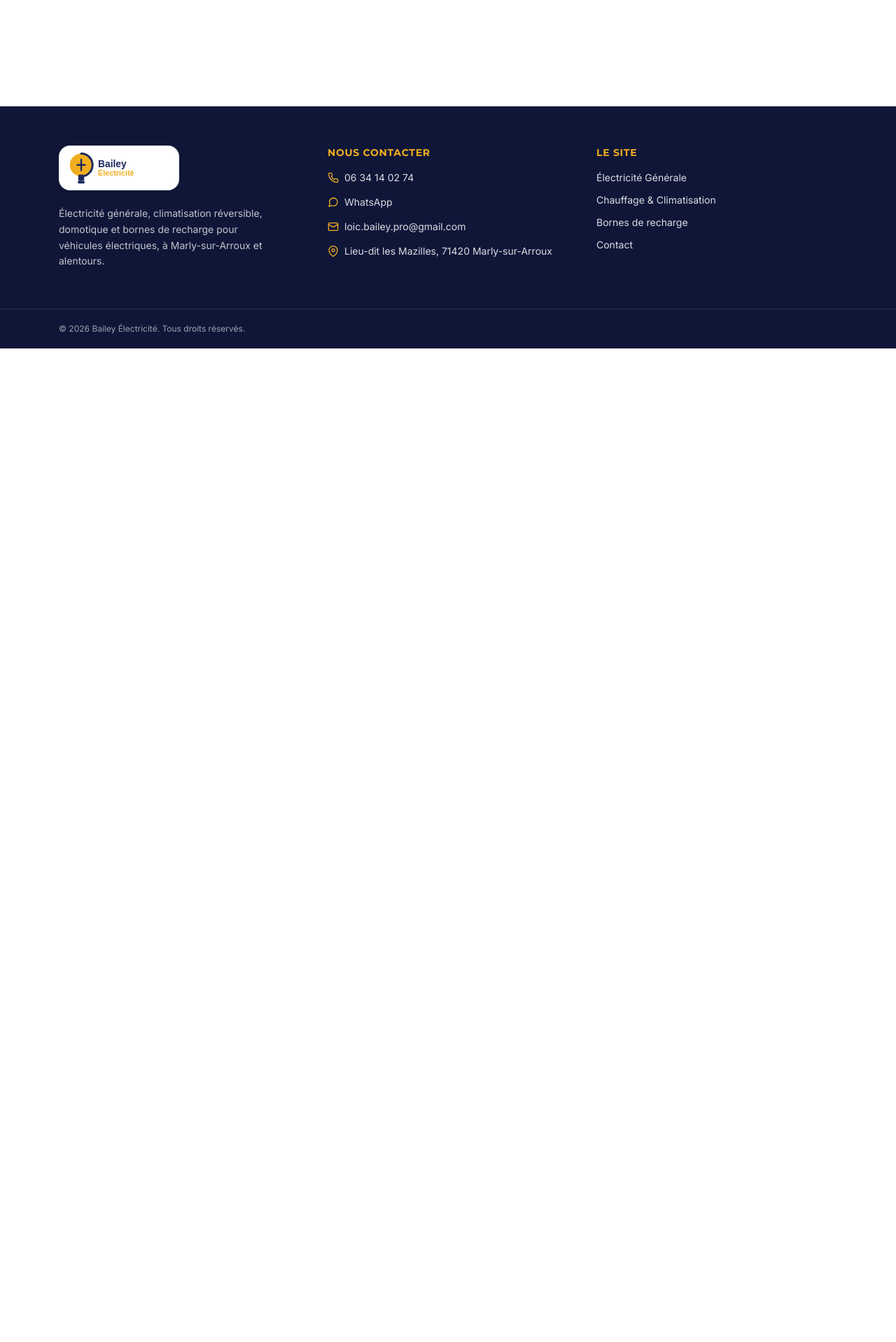
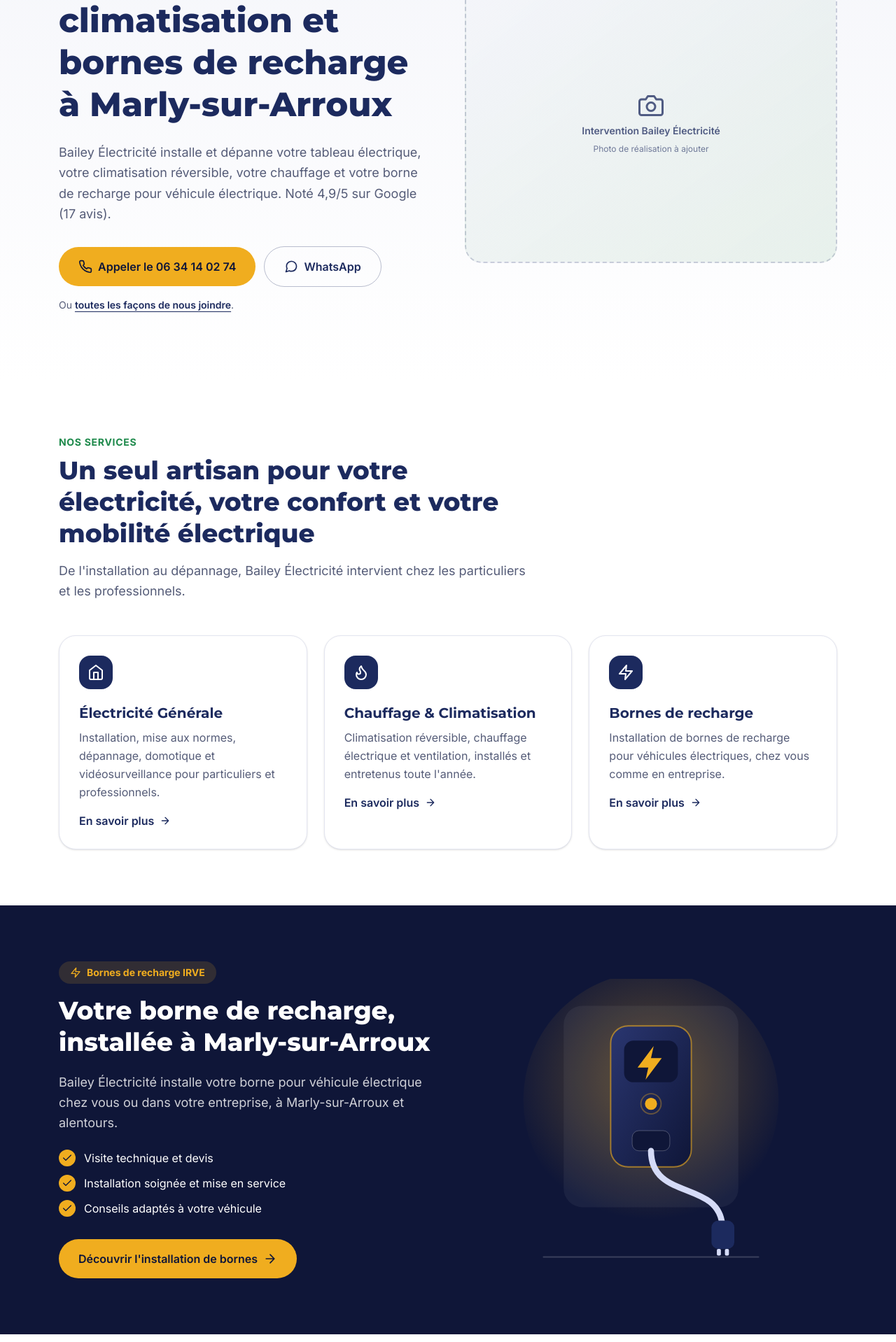
Before and after one commit to Gooxuu/bailey-electricite, a Next.js app: page / in a window 1280 px wide. Shown: the part 302-2220 px from the top of the page at 70% size. Before the commit the page ends 800 px from the top, so only its background shows below. Built offline with nearby package versions, Linux system fonts and the light colour scheme; no server answers.

Commit message:
Build the homepage

```diff
--- a/src/app/page.tsx
+++ b/src/app/page.tsx
@@ -1,3 +1,168 @@
-export default function Home() {
-  return <p>Bailey Électricité — en construction.</p>;
+import Link from "next/link";
+import ContactButtons from "@/components/ContactButtons";
+import CertBadges from "@/components/CertBadges";
+import Icon, { type IconName } from "@/components/Icons";
+import IrveIllustration from "@/components/IrveIllustration";
+import PhotoSlot from "@/components/PhotoSlot";
+import { Container, CtaBand, SectionHeading } from "@/components/Section";
+import Testimonial from "@/components/Testimonial";
+import { CERTIFICATIONS, SERVICE_AREA } from "@/lib/infos";
+import { PHOTOS } from "@/lib/photos";
+
+const SERVICES: { icon: IconName; title: string; text: string; href: string }[] = [
+  {
+    icon: "home",
+    title: "Électricité Générale",
+    text: "Installation, mise aux normes, dépannage, domotique et vidéosurveillance pour particuliers et professionnels.",
+    href: "/electricite-generale/",
+  },
+  {
+    icon: "flame",
+    title: "Chauffage & Climatisation",
+    text: "Climatisation réversible, chauffage électrique et ventilation, installés et entretenus toute l'année.",
+    href: "/chauffage-climatisation-ventilation/",
+  },
+  {
+    icon: "bolt",
+    title: "Bornes de recharge",
+    text: "Installation de bornes de recharge pour véhicules électriques, chez vous comme en entreprise.",
+    href: "/bornes-de-recharge-irve/",
+  },
+];
+
+const IRVE_POINTS = ["Visite technique et devis", "Installation soignée et mise en service", "Conseils adaptés à votre véhicule"];
+
+const REALISATIONS = [PHOTOS.tableauElectrique, PHOTOS.climatisation, PHOTOS.borneIrve];
+
+export default function Accueil() {
+  return (
+    <>
+      {/* Héros */}
+      <section className="bg-gradient-to-b from-mist to-white">
+        <Container className="grid items-center gap-12 py-16 lg:grid-cols-2 lg:py-24">
+          <div>
+            <p className="text-sm font-bold uppercase tracking-wider text-green">{SERVICE_AREA}</p>
+            <h1 className="mt-3 font-display text-4xl font-extrabold leading-tight text-navy sm:text-5xl">
+              Électricité générale, climatisation et bornes de recharge à Marly-sur-Arroux
+            </h1>
+            <p className="mt-6 max-w-xl text-lg leading-relaxed text-muted">
+              Bailey Électricité installe et dépanne votre tableau électrique, votre climatisation réversible, votre
+              chauffage et votre borne de recharge pour véhicule électrique. Noté 4,9/5 sur Google (17 avis).
+            </p>
+            <ContactButtons size="lg" className="mt-8" />
+            <p className="mt-4 text-sm text-muted">
+              Ou{" "}
+              <Link href="/contact/" className="font-semibold text-navy underline underline-offset-4">
+                toutes les façons de nous joindre
+              </Link>
+              .
+            </p>
+          </div>
+          <PhotoSlot photo={PHOTOS.hero} ratio="4/3" priority />
+        </Container>
+      </section>
+
+      {/* Certifications (masqué tant que CERTIFICATIONS est vide) */}
+      {CERTIFICATIONS.length > 0 && (
+        <section className="pb-4">
+          <Container>
+            <CertBadges />
+          </Container>
+        </section>
+      )}
+
+      {/* Services */}
+      <section className="py-20">
+        <Container>
+          <SectionHeading
+            eyebrow="Nos services"
+            title="Un seul artisan pour votre électricité, votre confort et votre mobilité électrique"
+            intro="De l'installation au dépannage, Bailey Électricité intervient chez les particuliers et les professionnels."
+          />
+          <ul className="mt-12 grid gap-6 md:grid-cols-3">
+            {SERVICES.map((service) => (
+              <li key={service.title} className="rounded-3xl border border-line bg-white p-7 shadow-sm">
+                <span className="flex size-12 items-center justify-center rounded-2xl bg-navy text-white">
+                  <Icon name={service.icon} className="size-6" />
+                </span>
+                <h3 className="mt-5 font-display text-xl font-bold text-navy">{service.title}</h3>
+                <p className="mt-2 leading-relaxed text-muted">{service.text}</p>
+                <Link href={service.href} className="mt-4 inline-flex items-center gap-2 font-semibold text-navy underline-offset-4 hover:underline">
+                  En savoir plus
+                  <Icon name="arrow" className="size-4" />
+                </Link>
+              </li>
+            ))}
+          </ul>
+        </Container>
+      </section>
+
+      {/* Bloc vedette IRVE */}
+      <section className="bg-navy-deep py-20">
+        <Container className="grid items-center gap-12 lg:grid-cols-2">
+          <div>
+            <p className="inline-flex items-center gap-2 rounded-full bg-gold/15 px-4 py-1.5 text-sm font-bold text-gold">
+              <Icon name="bolt" className="size-4" />
+              Bornes de recharge IRVE
+            </p>
+            <h2 className="mt-4 font-display text-3xl font-extrabold leading-tight text-white sm:text-4xl">
+              Votre borne de recharge, installée à Marly-sur-Arroux
+            </h2>
+            <p className="mt-5 text-lg leading-relaxed text-white/80">
+              Bailey Électricité installe votre borne pour véhicule électrique chez vous ou dans votre entreprise, à
+              Marly-sur-Arroux et alentours.
+            </p>
+            <ul className="mt-6 space-y-3">
+              {IRVE_POINTS.map((point) => (
+                <li key={point} className="flex items-center gap-3 text-white">
+                  <span className="flex size-6 shrink-0 items-center justify-center rounded-full bg-gold text-navy-deep">
+                    <Icon name="check" className="size-4" />
+                  </span>
+                  {point}
+                </li>
+              ))}
+            </ul>
+            <Link
+              href="/bornes-de-recharge-irve/"
+              className="mt-8 inline-flex items-center gap-2 rounded-full bg-gold px-7 py-4 text-base font-semibold text-navy-deep transition-colors hover:bg-gold-dark"
+            >
+              Découvrir l'installation de bornes
+              <Icon name="arrow" className="size-5" />
+            </Link>
+          </div>
+          <IrveIllustration className="mx-auto w-full max-w-sm" />
+        </Container>
+      </section>
+
+      {/* Réalisations */}
+      <section className="py-20">
+        <Container>
+          <SectionHeading eyebrow="Réalisations" title="Des installations propres, réalisées par Bailey" intro="Quelques exemples d'interventions dans la région." />
+          <ul className="mt-12 grid gap-6 md:grid-cols-3">
+            {REALISATIONS.map((photo) => (
+              <li key={photo.caption}>
+                <PhotoSlot photo={photo} ratio="4/3" sizes="(min-width: 768px) 33vw, 100vw" />
+                <p className="mt-3 text-sm font-semibold text-navy">{photo.caption}</p>
+              </li>
+            ))}
+          </ul>
+        </Container>
+      </section>
+
+      {/* Témoignage */}
+      <section className="bg-mist py-20">
+        <Container>
+          <SectionHeading eyebrow="Ils nous font confiance" title="L'avis d'une cliente" align="center" />
+          <div className="mt-10">
+            <Testimonial />
+          </div>
+        </Container>
+      </section>
+
+      <CtaBand
+        title="Un projet d'électricité, de climatisation ou de borne de recharge ?"
+        text="Parlez-en directement à Bailey Électricité : par téléphone, sur WhatsApp ou par e-mail."
+      />
+    </>
+  );
 }
--- /dev/null
+++ b/src/components/IrveIllustration.tsx
@@ -0,0 +1,34 @@
+/**
+ * Illustration d'une borne murale de recharge (wallbox) et de son câble, à poser sur fond navy foncé.
+ * Volontairement générique : ce n'est ni une photo ni un modèle réel de borne.
+ */
+export default function IrveIllustration({ className = "" }: { className?: string }) {
+  return (
+    <svg viewBox="0 0 400 420" role="img" aria-label="Illustration d’une borne de recharge murale" className={className}>
+      <defs>
+        <radialGradient id="irve-glow" cx="50%" cy="42%" r="55%">
+          <stop offset="0%" stopColor="#f0ad1f" stopOpacity="0.35" />
+          <stop offset="100%" stopColor="#f0ad1f" stopOpacity="0" />
+        </radialGradient>
+        <linearGradient id="irve-body" x1="0" y1="0" x2="1" y2="1">
+          <stop offset="0%" stopColor="#2a3670" />
+          <stop offset="100%" stopColor="#0f1638" />
+        </linearGradient>
+      </defs>
+
+      <circle cx="200" cy="180" r="190" fill="url(#irve-glow)" />
+      <rect x="70" y="40" width="260" height="300" rx="28" fill="#ffffff" fillOpacity="0.05" />
+      <rect x="140" y="70" width="120" height="210" rx="26" fill="url(#irve-body)" stroke="#f0ad1f" strokeOpacity="0.6" strokeWidth="2" />
+      <rect x="160" y="92" width="80" height="62" rx="14" fill="#0f1638" />
+      <path d="M204 100 180 132h16l-4 18 24-32h-16l4-18z" fill="#f0ad1f" />
+      <circle cx="200" cy="186" r="9" fill="#f0ad1f" />
+      <circle cx="200" cy="186" r="15" fill="none" stroke="#f0ad1f" strokeOpacity="0.35" strokeWidth="2" />
+      <rect x="172" y="226" width="56" height="30" rx="10" fill="#0f1638" stroke="#ffffff" strokeOpacity="0.25" />
+      <path d="M200 256 C 200 330, 300 300, 306 366" fill="none" stroke="#d5dbf7" strokeWidth="9" strokeLinecap="round" />
+      <rect x="290" y="360" width="34" height="42" rx="10" fill="#1c2a5e" />
+      <rect x="298" y="402" width="6" height="10" rx="2" fill="#d5dbf7" />
+      <rect x="310" y="402" width="6" height="10" rx="2" fill="#d5dbf7" />
+      <path d="M40 414h320" stroke="#ffffff" strokeOpacity="0.18" strokeWidth="2" strokeLinecap="round" />
+    </svg>
+  );
+}
```
